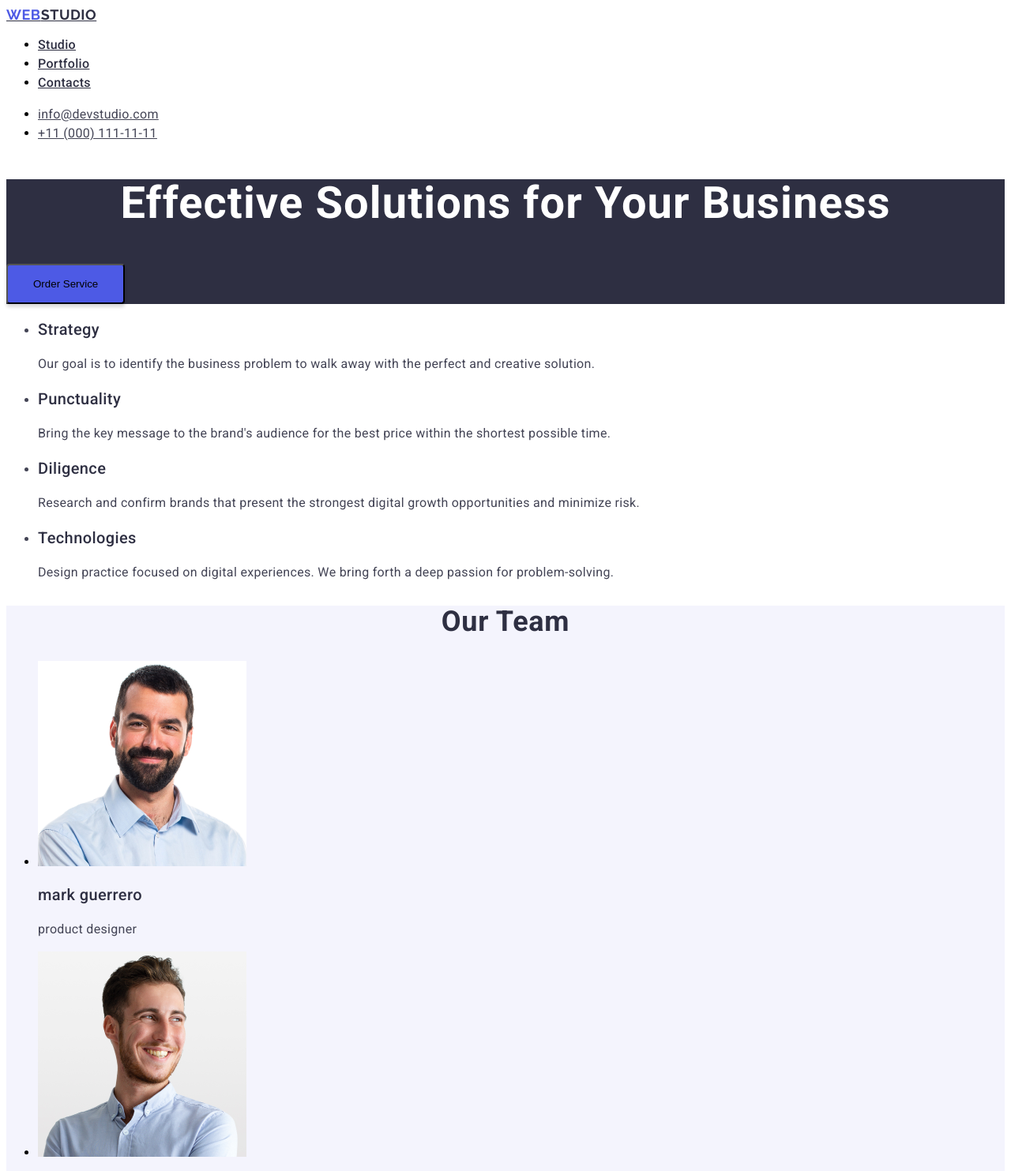
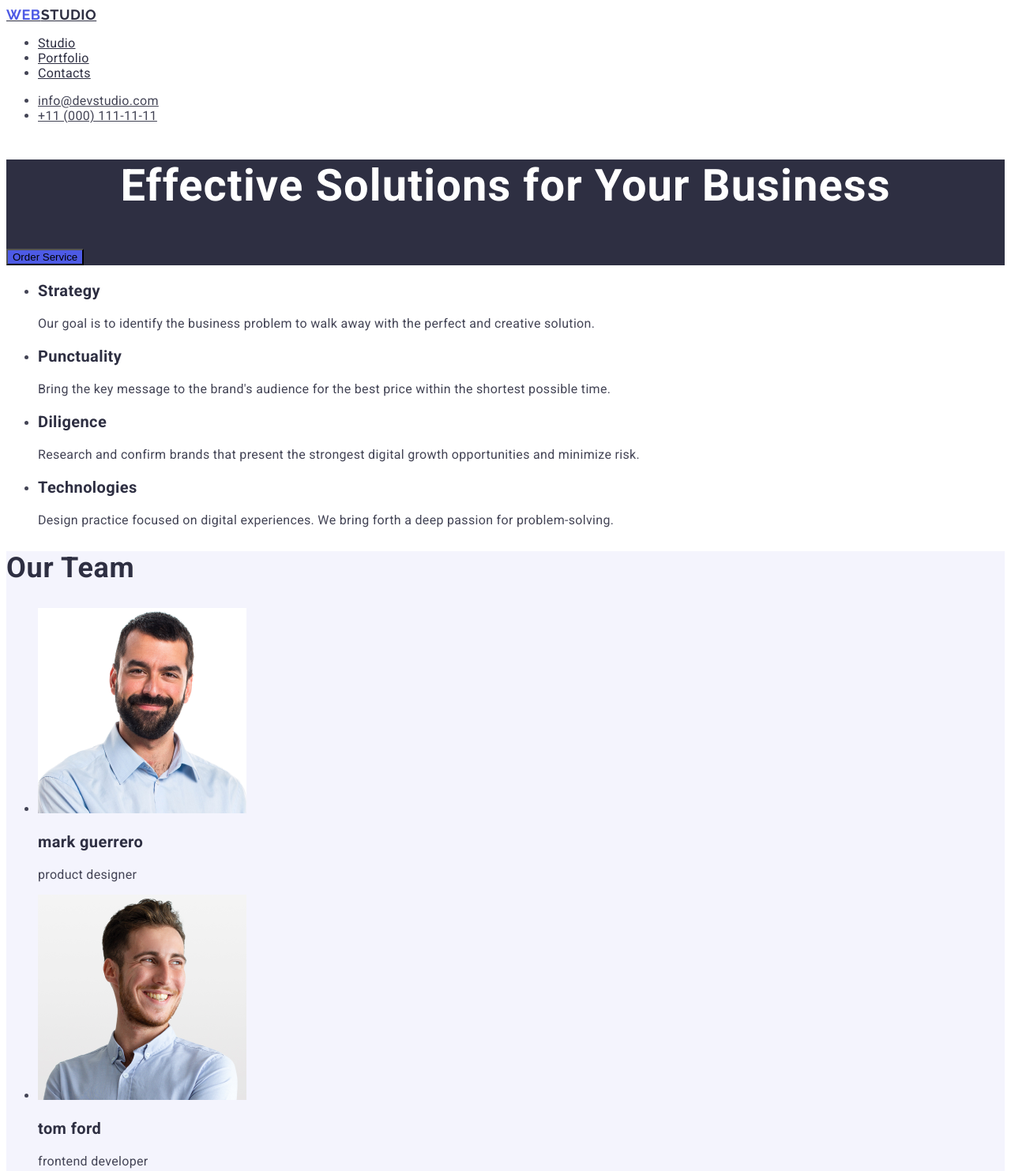
Before and after one commit to YaliLiza/goit-markup-hw-02, a plain HTML site: page index.html in a window 1280 px wide. Shown: the top 1483 px of the page at 79% size. Drawn offline with Linux system fonts and the light colour scheme.

Commit message:
Update styles.css

```diff
--- a/css/styles.css
+++ b/css/styles.css
@@ -6,8 +6,6 @@
         font-family: 'Raleway', sans-serif;
         font-size: 18px;
         font-style: normal;
-        font-weight: 700;
-        line-height: 21px;
         /* 116.667% */
         letter-spacing: 0.54px;
         text-transform: uppercase;
@@ -18,8 +16,6 @@
         font-family: 'Raleway', sans-serif;
         font-size: 18px;
         font-style: normal;
-        font-weight: 700;
-        line-height: 21px;
         /* 116.667% */
         letter-spacing: 0.54px;
         text-transform: uppercase;
@@ -31,8 +27,6 @@
         font-family: 'Roboto', sans-serif;
         font-size: 16px;
         font-style: normal;
-        font-weight: 500;
-        line-height: 24px;
         /* 150% */
         letter-spacing: 0.32px;
 }
@@ -47,8 +41,6 @@
         font-family: 'Roboto', sans-serif;
         font-size: 16px;
         font-style: normal;
-        font-weight: 400;
-        line-height: 24px;
         /* 150% */
         letter-spacing: 0.32px;
 }
@@ -59,8 +51,6 @@
             font-family: 'Roboto', sans-serif;
             font-size: 16px;
             font-style: normal;
-            font-weight: 400;
-            line-height: 24px;
             /* 150% */
             letter-spacing: 0.32px;
         }
@@ -68,6 +58,7 @@
     .basic{
         font-family: 'Roboto', sans-serif;
         background: #FFF;
+        color: #434455;
     }
 
     .title{
@@ -77,8 +68,6 @@
             font-family: 'Roboto', sans-serif;
             font-size: 56px;
             font-style: normal;
-            font-weight: 700;
-            line-height: 60px;
             /* 107.143% */
             letter-spacing: 1.12px;
     }
@@ -88,13 +77,11 @@
     }
 
         .registration{
-        display: inline-flex;
-            padding: 16px 32px;
             align-items: flex-start;
             gap: 10px;
-            border-radius: 4px;
+
                 background: var(--IRIS, #4D5AE5);
-                box-shadow: 0px 4px 4px 0px rgba(0, 0, 0, 0.15);
+
     }
 
     .registration:hover{
@@ -107,8 +94,7 @@
             font-family: 'Roboto', sans-serif;
             font-size: 20px;
             font-style: normal;
-            font-weight: 500;
-            line-height: 24px;
+
             /* 120% */
             letter-spacing: 0.4px;
     }
@@ -119,8 +105,7 @@
             font-family: 'Roboto', sans-serif;
             font-size: 16px;
             font-style: normal;
-            font-weight: 400;
-            line-height: 24px;
+
             /* 150% */
             letter-spacing: 0.32px;
     }
@@ -130,13 +115,12 @@
     }
     .team-description{
         color: var(--NAVY-BLUE, #2E2F42);
-            text-align: center;
+
             /* Header 2 */
             font-family: 'Roboto', sans-serif;
             font-size: 36px;
             font-style: normal;
-            font-weight: 700;
-            line-height: 40px;
+
             /* 111.111% */
             letter-spacing: 0.72px;
             text-transform: capitalize
@@ -147,8 +131,7 @@
             font-family: 'Roboto', sans-serif;
             font-size: 20px;
             font-style: normal;
-            font-weight: 500;
-            line-height: 24px;
+
             /* 120% */
             letter-spacing: 0.4px;
     }
@@ -158,8 +141,7 @@
             font-family: 'Roboto', sans-serif;
             font-size: 16px;
             font-style: normal;
-            font-weight: 400;
-            line-height: 24px;
+
             /* 150% */
             letter-spacing: 0.32px;
     }
@@ -170,8 +152,7 @@
             /* Header 2 */
             font-size: 36px;
             font-style: normal;
-            font-weight: 700;
-            line-height: 40px;
+
             /* 111.111% */
             letter-spacing: 0.72px;
             text-transform: capitalize;
@@ -183,8 +164,7 @@
             font-family: 'Roboto', sans-serif;
             font-size: 20px;
             font-style: normal;
-            font-weight: 500;
-            line-height: 24px;
+
             /* 120% */
             letter-spacing: 0.4px;
     }
@@ -195,8 +175,7 @@
             font-family: 'Roboto', sans-serif;
             font-size: 16px;
             font-style: normal;
-            font-weight: 400;
-            line-height: 24px;
+
             /* 150% */
             letter-spacing: 0.32px;
     }
@@ -210,8 +189,7 @@
             font-family: 'Roboto', sans-serif;
             font-size: 16px;
             font-style: normal;
-            font-weight: 400;
-            line-height: 24px;
+
             /* 150% */
             letter-spacing: 0.32px;
     }
```
